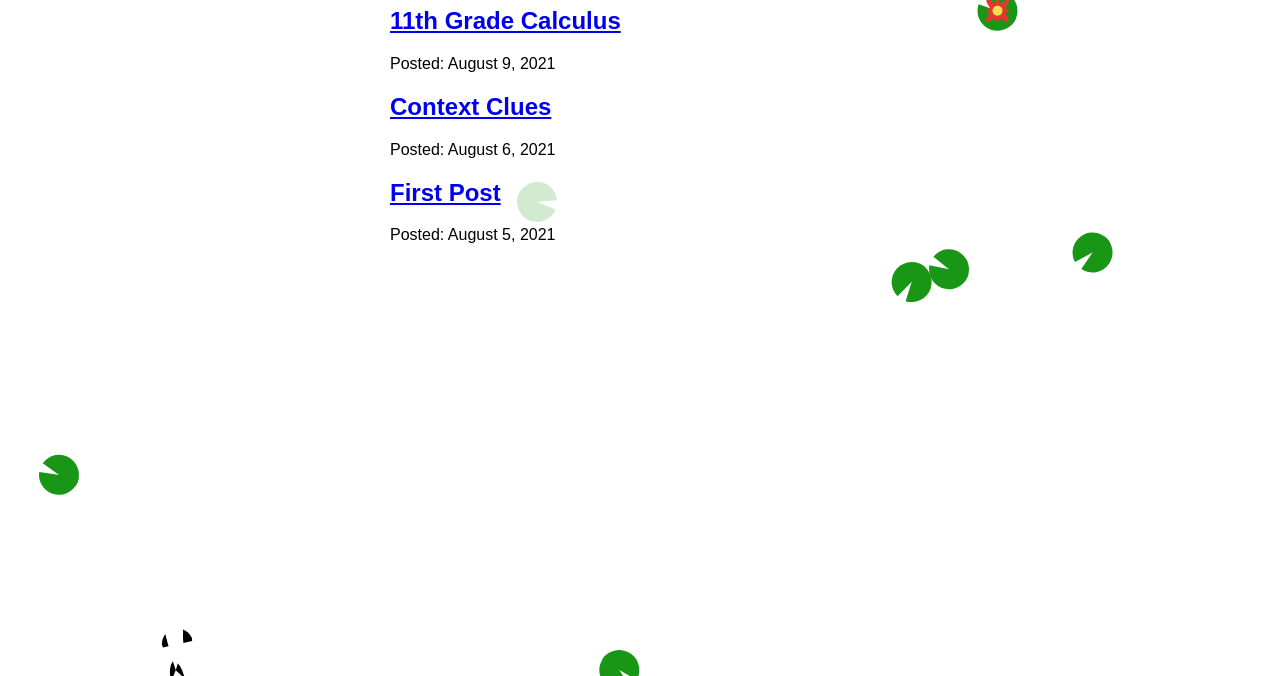
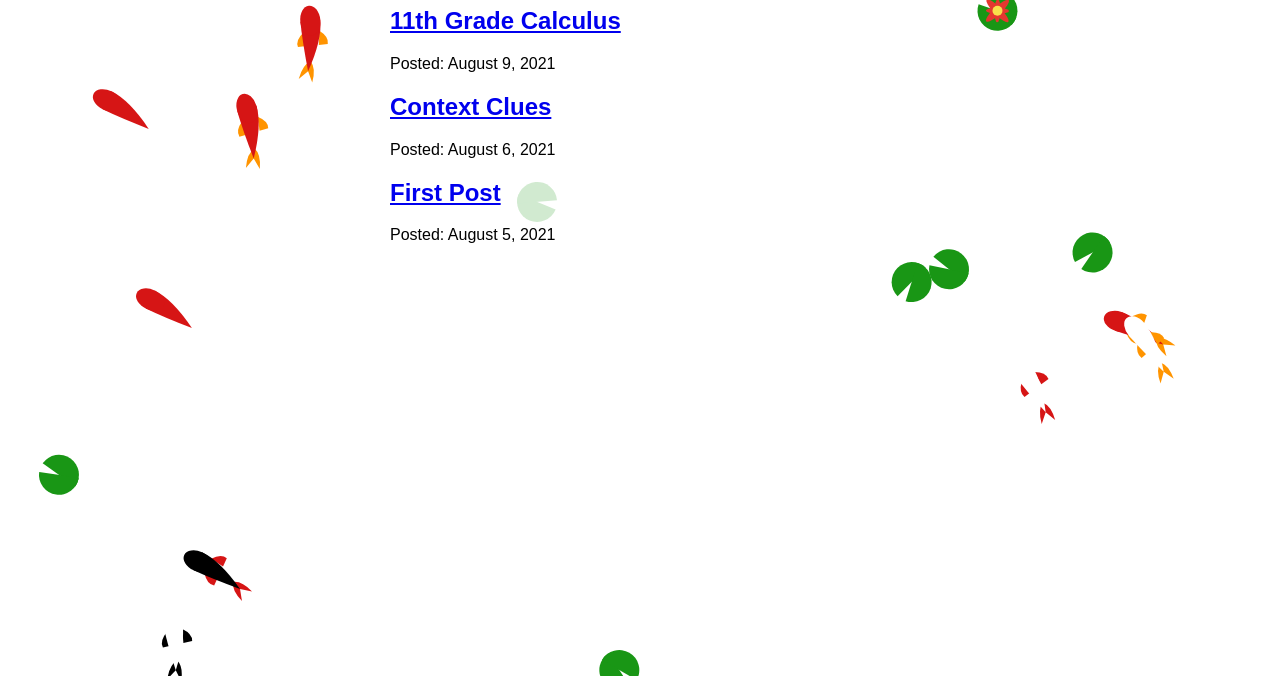
Before and after one commit to Sleachga/Portfolio, a Gatsby site: page /blog in a window 1280 px wide. Shown: the part 124-800 px from the top of the page. Built offline with nearby package versions, Linux system fonts and the light colour scheme; Gatsby itself is replaced by a stand-in of ours; some packages are replaced by stand-ins of ours.

Commit message:
Fish tail movement animation looking good

```diff
--- a/src/animations/classes/fish.js
+++ b/src/animations/classes/fish.js
@@ -87,10 +87,6 @@ export class Fish {
     // this.x + 50
     // this.y + this.tailOffset
 
-    let { x, y } = this.getRotatedPoint(
-      this.headRotationAngle + this.tailOffset,
-    )
-
     // const { x: tailX, y: tailY } = this.getRotatedPoint(
     //   this.headRotationAngle,
     //   this.x + 40,
@@ -99,70 +95,89 @@ export class Fish {
     //   this.y + this.tailOffset
     // );
 
+
+    // Animation Rotation Point
+    let arp = this.getRotatedPoint(
+      this.headRotationAngle,
+      this.x + 50,
+      this.y + this.tailOffset,
+      this.x,
+      this.y
+    );
+
+    let rwoa; // Rotation without animation
+
     // Middle bodypoint
-    tailPoints.push(
-      this.getRotatedPoint(
+    rwoa = this.getRotatedPoint(
       this.headRotationAngle,
       this.x + 40,
       this.y + this.tailOffset,
       this.x,
       this.y
-      )
+    );
+
+    tailPoints.push(
+      this.getRotatedPoint(0.05 * this.tailOffset, rwoa.x, rwoa.y, arp.x, arp.y)
     );
 
     // Top quadratic curve point
-    tailPoints.push(
-      this.getRotatedPoint(
+    rwoa = this.getRotatedPoint(
       this.headRotationAngle,
       this.x + 45,
       this.y - 7 + this.tailOffset,
       this.x,
       this.y
-      )
+    );
+    tailPoints.push(
+      this.getRotatedPoint(0.05 * this.tailOffset, rwoa.x, rwoa.y, arp.x, arp.y)
     );
 
     // Top point
-    tailPoints.push(
-      this.getRotatedPoint(
+    rwoa = this.getRotatedPoint(
       this.headRotationAngle,
       this.x + 60,
       this.y - 7 + this.tailOffset,
       this.x,
       this.y
-      )
+    );
+    tailPoints.push(
+      this.getRotatedPoint(0.05 * this.tailOffset, rwoa.x, rwoa.y, arp.x, arp.y)
     );
 
     // Middle point
-    tailPoints.push(
-      this.getRotatedPoint(
+    rwoa = this.getRotatedPoint(
       this.headRotationAngle,
       this.x + 50,
       this.y + this.tailOffset,
       this.x,
       this.y
-      )
+    );
+    tailPoints.push(
+      this.getRotatedPoint(0.05 * this.tailOffset, rwoa.x, rwoa.y, arp.x, arp.y)
     );
 
     // Bottom point
-    tailPoints.push(
-      this.getRotatedPoint(
+    rwoa = this.getRotatedPoint(
       this.headRotationAngle,
       this.x + 60,
       this.y + 7 + this.tailOffset,
       this.x,
       this.y
-      )
+    );
+    tailPoints.push(
+      this.getRotatedPoint(0.05 * this.tailOffset, rwoa.x, rwoa.y, arp.x, arp.y)
     );
 
     // Bottom quadratic curve point
-    tailPoints.push(
-      this.getRotatedPoint(
+    rwoa = this.getRotatedPoint(
       this.headRotationAngle,
       this.x + 45,
       this.y + 7 + this.tailOffset,
       this.x,
       this.y
-      )
+    );
+    tailPoints.push(
+      this.getRotatedPoint(0.05 * this.tailOffset, rwoa.x, rwoa.y, arp.x, arp.y)
     );
 
     context.beginPath();
--- a/src/animations/generatePondData.js
+++ b/src/animations/generatePondData.js
@@ -15,7 +15,7 @@ const generatePondData = (setPondData) => {
     pondData.pads.push(new Lilypad(width, height));
   }
 
-  for (let i = 0; i < 1; i++) {
+  for (let i = 0; i < 10; i++) {
     pondData.fish.push(new Fish(width, height));
   }
 
```
Lines whose indentation alone changed are shown as unchanged.
